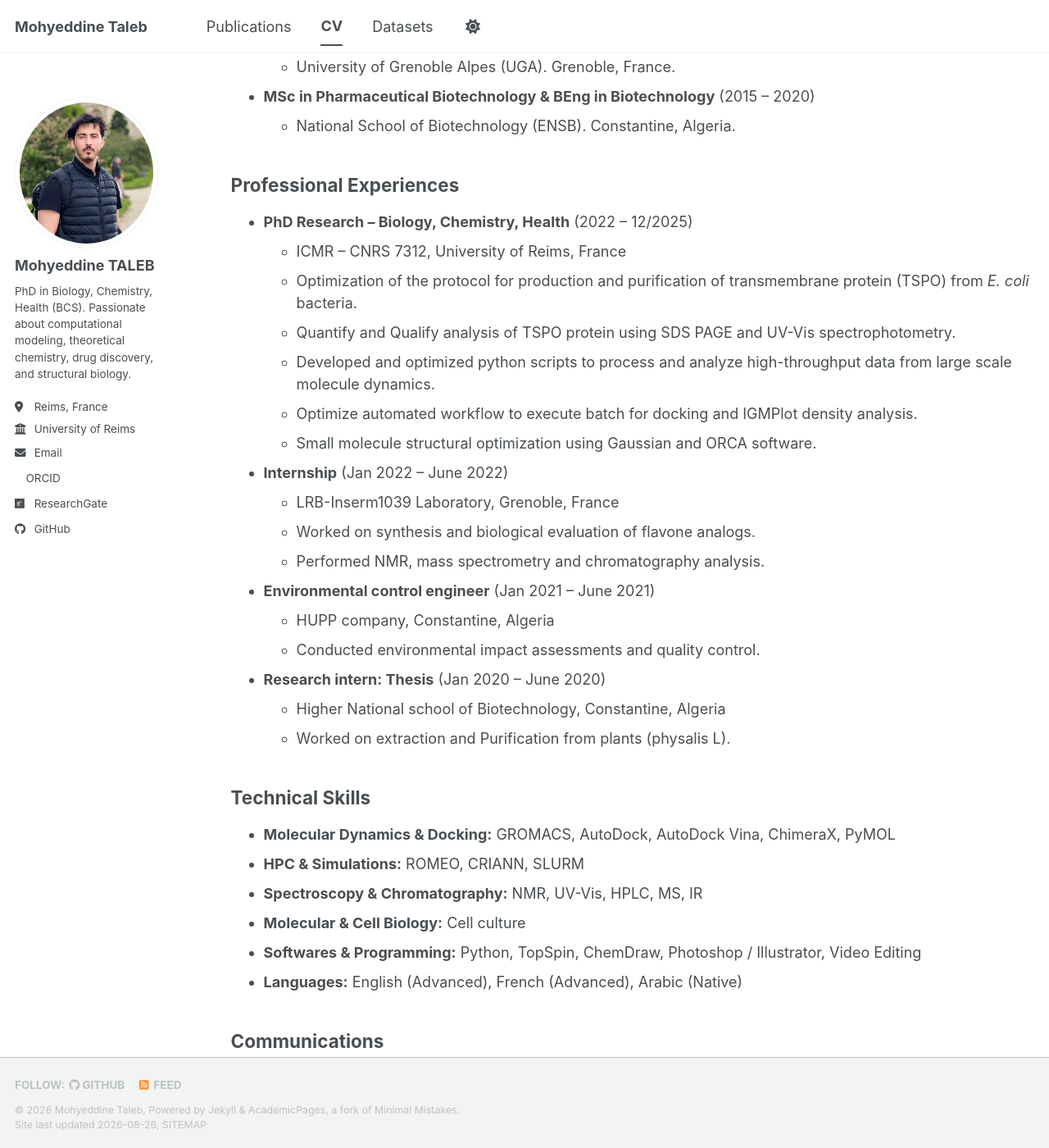
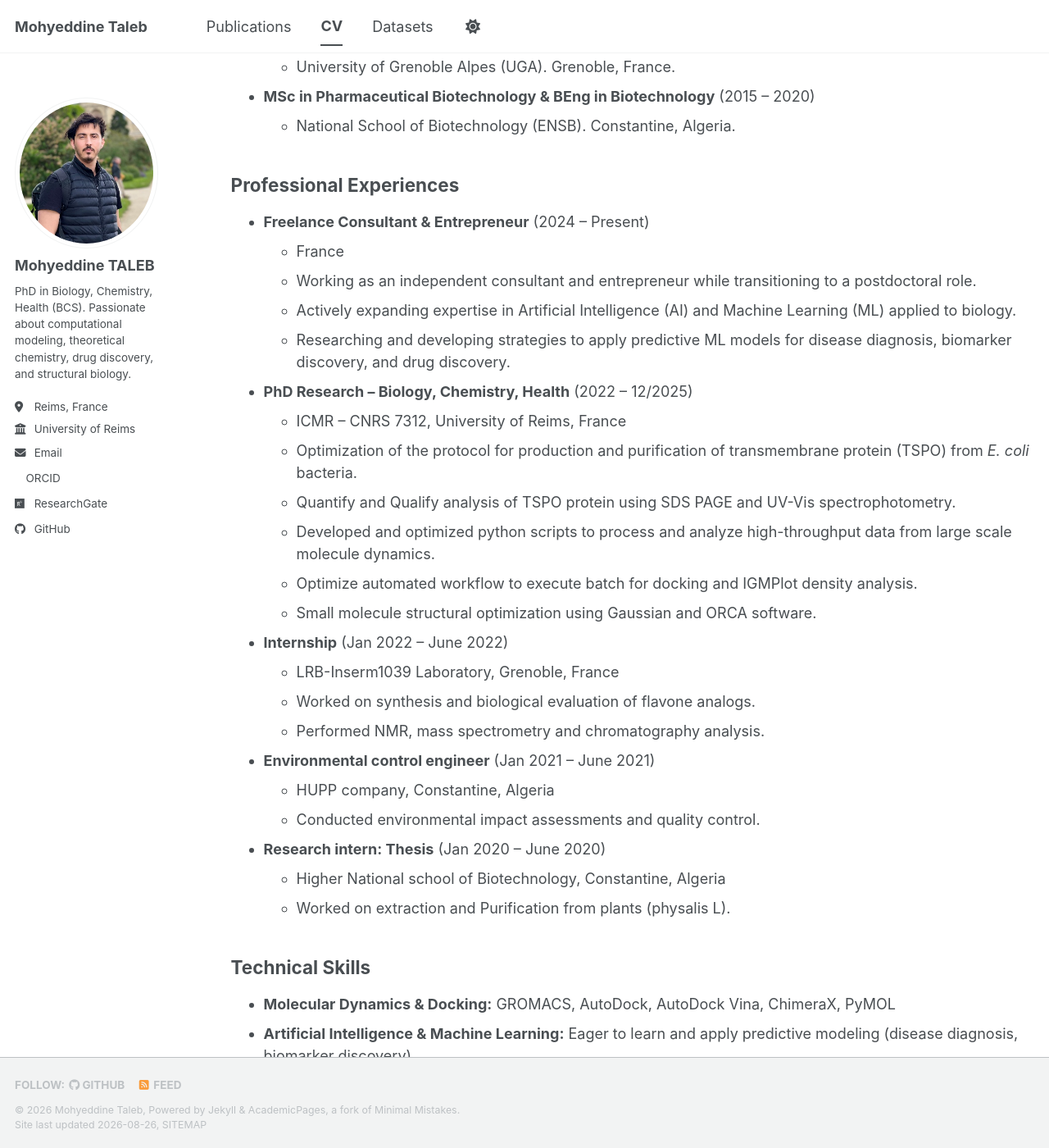
Before and after one commit to mohyeddine-taleb/mohyeddine-taleb.github.io, a Jekyll site: the page built from _pages/cv.md, in a window 1280 px wide and 1400 px high, scrolled down 314 px. Shown: the whole window at 82% size. Built offline with Jekyll 4.4.1, drawn with Linux system fonts in a browser that asks for light colours; a style sheet for code colours, icons or effects is not loaded.

Commit message:
Add AI/ML interests and freelance status to CV and About pages

```diff
--- a/_pages/cv.md
+++ b/_pages/cv.md
@@ -21,6 +21,12 @@ redirect_from:
   * National School of Biotechnology (ENSB). Constantine, Algeria.
 
 ## Professional Experiences
+
+* **Freelance Consultant & Entrepreneur** (2024 – Present)
+  * France
+  * Working as an independent consultant and entrepreneur while transitioning to a postdoctoral role.
+  * Actively expanding expertise in Artificial Intelligence (AI) and Machine Learning (ML) applied to biology.
+  * Researching and developing strategies to apply predictive ML models for disease diagnosis, biomarker discovery, and drug discovery.
 
 * **PhD Research – Biology, Chemistry, Health** (2022 – 12/2025)
   * ICMR – CNRS 7312, University of Reims, France
@@ -46,6 +52,7 @@ redirect_from:
 ## Technical Skills
 
 * **Molecular Dynamics & Docking:** GROMACS, AutoDock, AutoDock Vina, ChimeraX, PyMOL
+* **Artificial Intelligence & Machine Learning:** Eager to learn and apply predictive modeling (disease diagnosis, biomarker discovery)
 * **HPC & Simulations:** ROMEO, CRIANN, SLURM
 * **Spectroscopy & Chromatography:** NMR, UV-Vis, HPLC, MS, IR
 * **Molecular & Cell Biology:** Cell culture
```
Also changed, not shown: _pages/about.md (+2 -0 lines).
